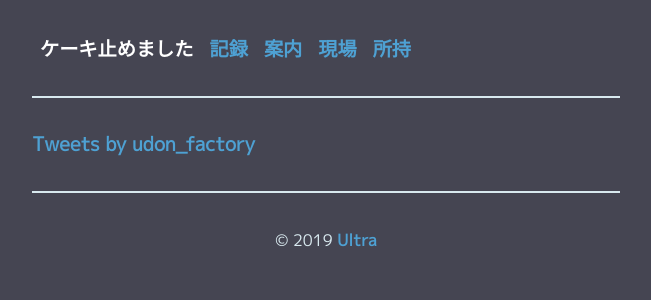
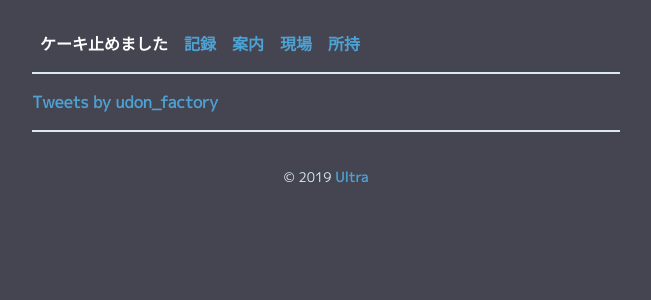
Before and after one commit to udonparadise/udonparadise.github.io, a Jekyll site: the page built from index.html, in a window 1280 px wide. Shown: the top 300 px of the page, without its empty margins (314-965 px from the left). Built offline with Jekyll 4.4.1, drawn with Linux system fonts in a browser that asks for light colours; the list of posts is cut into pages by our own code; comment, search, counter and statistics services are not loaded.

Commit message:
fix scss

```diff
--- a/_sass/_layout.scss
+++ b/_sass/_layout.scss
@@ -19,7 +19,7 @@ hr {
     background: #d8e9ef;
     border: 0;
     height: 2px;
-    margin: 2rem 0;
+    margin: 1rem 0;
     width: 100%;
 }
 
--- a/_sass/_type.scss
+++ b/_sass/_type.scss
@@ -1,5 +1,5 @@
 body {
-  font-size: 1.2rem;
+  font-size: 1rem;
   line-height: 1.5;
   -webkit-font-smoothing: antialiased;
   text-rendering: optimizeLegibility;
```
